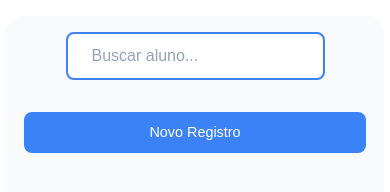
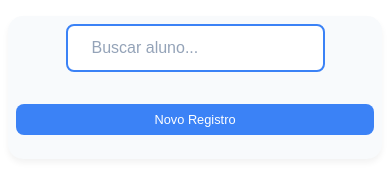
Before and after one commit to arthurunivesp/app-escola, a website: page apps/saida-aluno.html in a window 390 px wide. Drawn offline with nearby package versions, Linux system fonts and the light colour scheme.

Commit message:
Ajustes de responsividade no CSS para celulares

```diff
--- a/css/saida.css
+++ b/css/saida.css
@@ -10,7 +10,7 @@
 .saida-search {
     display: flex;
     gap: 1rem;
-    margin-bottom: 2.5rem;
+    margin-bottom: 1rem; /* Espaçamento adicional entre os elementos */
 }
 
 .saida-input {
@@ -212,6 +212,16 @@
     }
 }
 
+@media (max-width: 480px) {
+    .saida-container {
+        padding: 0.5rem;
+    }
+    .saida-btn-registro {
+        font-size: 0.8rem;
+        padding: 0.5rem 1rem;
+    }
+}
+
 .saida-acoes button {
     padding: 8px 12px;
     margin-left: 10px;
```
